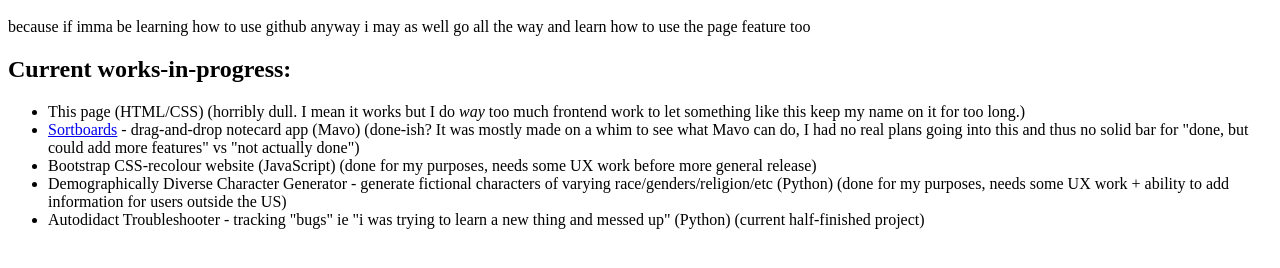
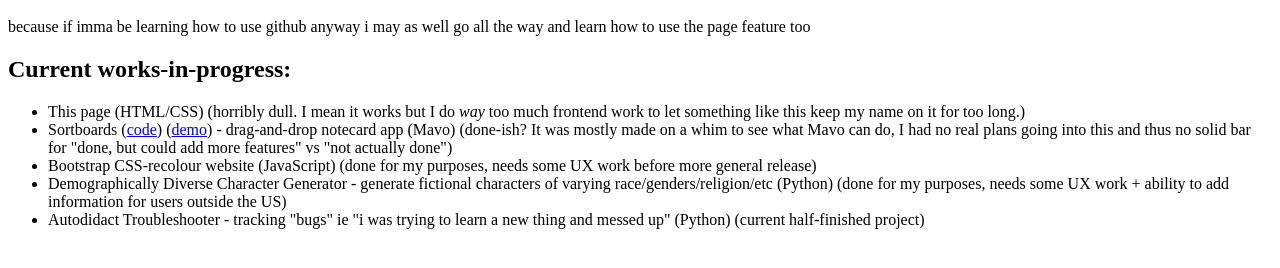
Before and after one commit to KeelanRosa/KeelanRosa.github.io, a plain HTML site: page index.html in a window 1280 px wide. Shown: the part 48-316 px from the top of the page. Drawn offline with Linux system fonts and the light colour scheme.

Commit message:
Update index.html

```diff
--- a/index.html
+++ b/index.html
@@ -10,7 +10,7 @@
 <h2>Current works-in-progress:</h2>
 <ul>
     <li>This page (HTML/CSS) (horribly dull. I mean it works but I do <em>way</em> too much frontend work to let something like this keep my name on it for too long.)</li>
-    <li><a href="https://github.com/KeelanRosa/sortboards">Sortboards</a> - drag-and-drop notecard app (Mavo) (done-ish? It was mostly made on a whim to see what Mavo can do, I had no real plans going into this and thus no solid bar for "done, but could add more features" vs "not actually done")</li>
+    <li>Sortboards (<a href="https://github.com/KeelanRosa/sortboards">code</a>) (<a href="https://keelanrosa.github.io/sortboards.html">demo</a>) - drag-and-drop notecard app (Mavo) (done-ish? It was mostly made on a whim to see what Mavo can do, I had no real plans going into this and thus no solid bar for "done, but could add more features" vs "not actually done")</li>
     <li>Bootstrap CSS-recolour website (JavaScript) (done for my purposes, needs some UX work before more general release)</li>
     <li>Demographically Diverse Character Generator - generate fictional characters of varying race/genders/religion/etc (Python) (done for my purposes, needs some UX work + ability to add information for users outside the US)</li>
     <li>Autodidact Troubleshooter - tracking "bugs" ie "i was trying to learn a new thing and messed up" (Python) (current half-finished project)</li>
```
